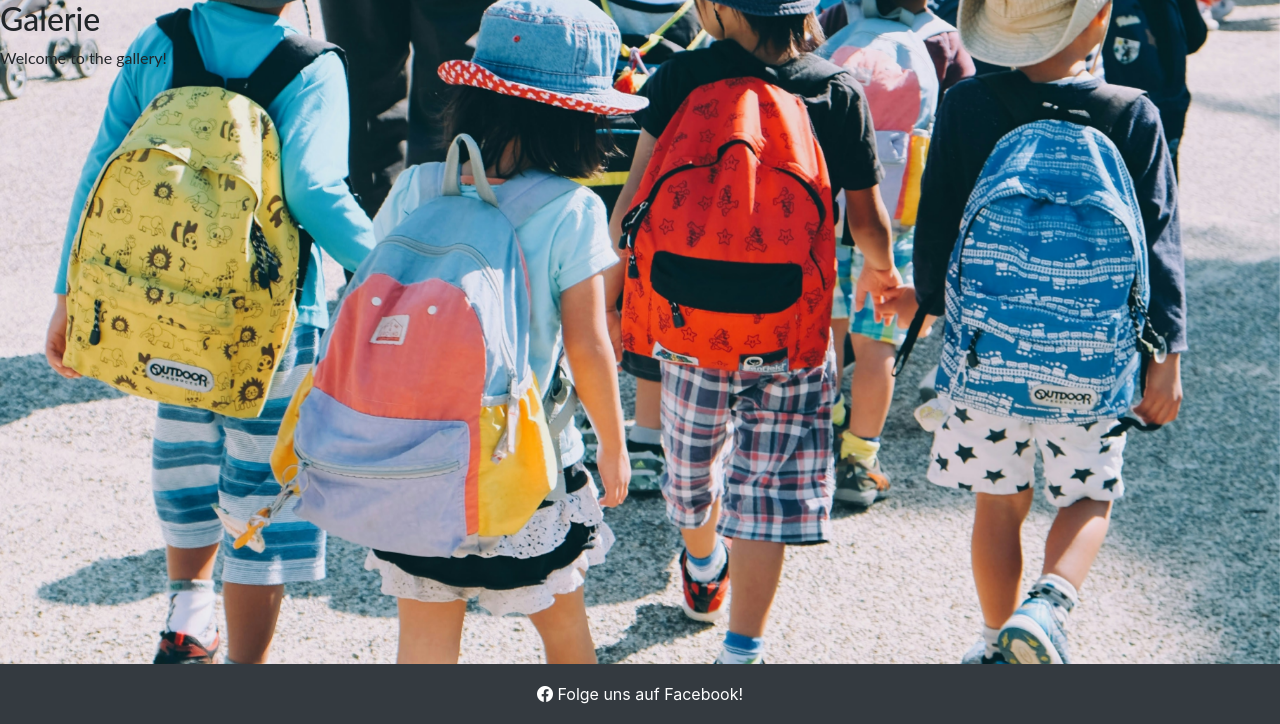
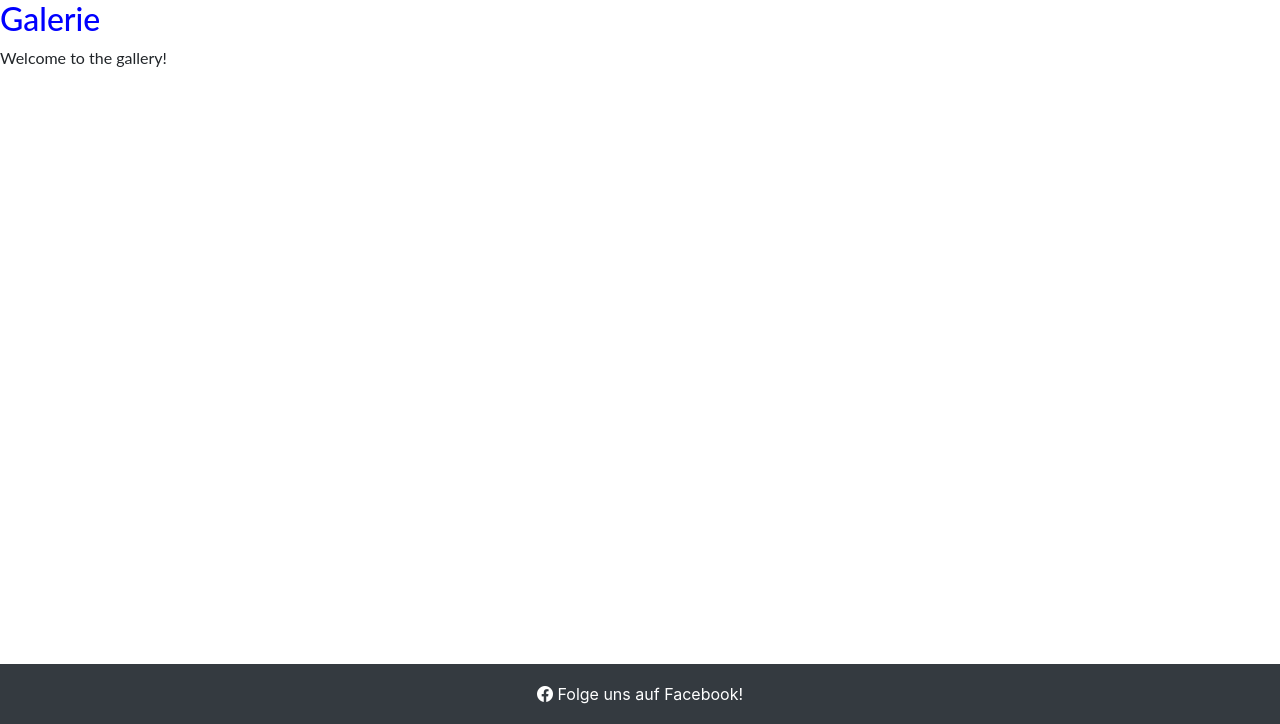
Before and after one commit to VladaAlek/schulverein_lankwitz, a Django app: template galerie/templates/galerie/gallery_home.html in a window 1280 px wide. Shown: the part 76-800 px from the top of the page. Run offline with Django 5.2, Linux system fonts and the light colour scheme; the template is opened without the code that fills it, so the values that code supplies are empty; some libraries are stand-ins or nearby versions.

Commit message:
feat: add galerie.css and link it to template

```diff
--- /dev/null
+++ b/galerie/static/galerie/css/galerie.css
@@ -0,0 +1,12 @@
+html, body {
+    height: 100%;
+  }
+
+  main {
+    background-image: none !important;
+  }
+
+
+  .test-gallery {
+    color: blue;
+  }
--- a/galerie/templates/galerie/gallery_home.html
+++ b/galerie/templates/galerie/gallery_home.html
@@ -1,6 +1,12 @@
 {% extends 'base.html' %}
+{% load static %}
+
+{% block extra_styles %}
+<link rel="stylesheet" href="{% static 'galerie/css/galerie.css' %}">
+{% endblock %}
+
 
 {% block content %}
-<h2>Galerie</h2>
+<h2 class="test-gallery">Galerie</h2>
 <p>Welcome to the gallery!</p>
 {% endblock %}
--- a/schulverein/settings.py
+++ b/schulverein/settings.py
@@ -137,7 +137,7 @@ USE_TZ = True
 
 STATIC_URL = '/static/'
 STATICFILES_DIRS = [os.path.join(BASE_DIR, 'static'),
-os.path.join(BASE_DIR, 'Support', 'static'),]
+os.path.join(BASE_DIR, 'Support', 'static', 'galerie'),]
 STATIC_ROOT = os.path.join(BASE_DIR, 'staticfiles')
 
 MEDIA_URL = '/media/'
```
